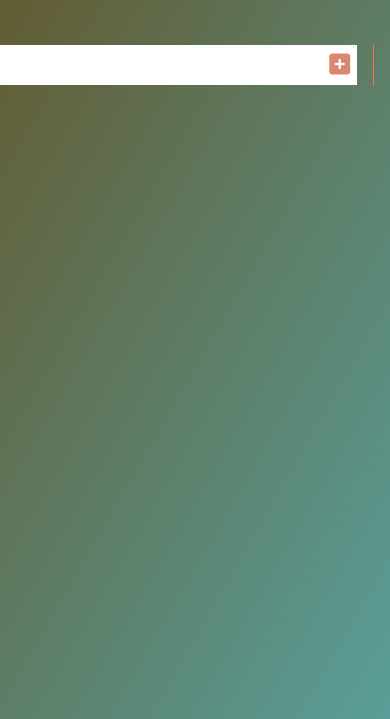
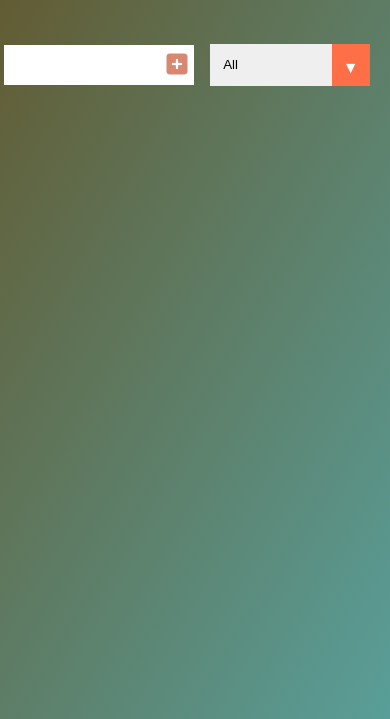
Before and after one commit to Beatrice-Frontend-Dev/TO-DO-PROJECT, a plain HTML site: page index.html in a window 390 px wide. Shown: the part 125-844 px from the top of the page. Drawn offline with Linux system fonts and the light colour scheme.

Commit message:
responsive

```diff
--- a/styles.css
+++ b/styles.css
@@ -140,3 +140,36 @@ select {
   background-color: green;
   color: white;
 }
+
+@media (max-width: 768px) {
+  body {
+    background-image: linear-gradient(120deg, #63562a, #599e99);
+    color: #fff;
+    font-family: "poppins", sans-serif;
+    min-height: 100vh;
+  }
+
+  header {
+    font-size: 1rem;
+  }
+
+  header,
+  form {
+    min-height: 15vh;
+    display: flex;
+    justify-content: center;
+    align-items: center;
+  }
+
+  form input,
+  form button {
+    padding: 0.4rem;
+    font-size: 1.5rem;
+    border: none;
+    background: #fff;
+  }
+
+  .todo-input {
+    width: 40%;
+  }
+}
```
